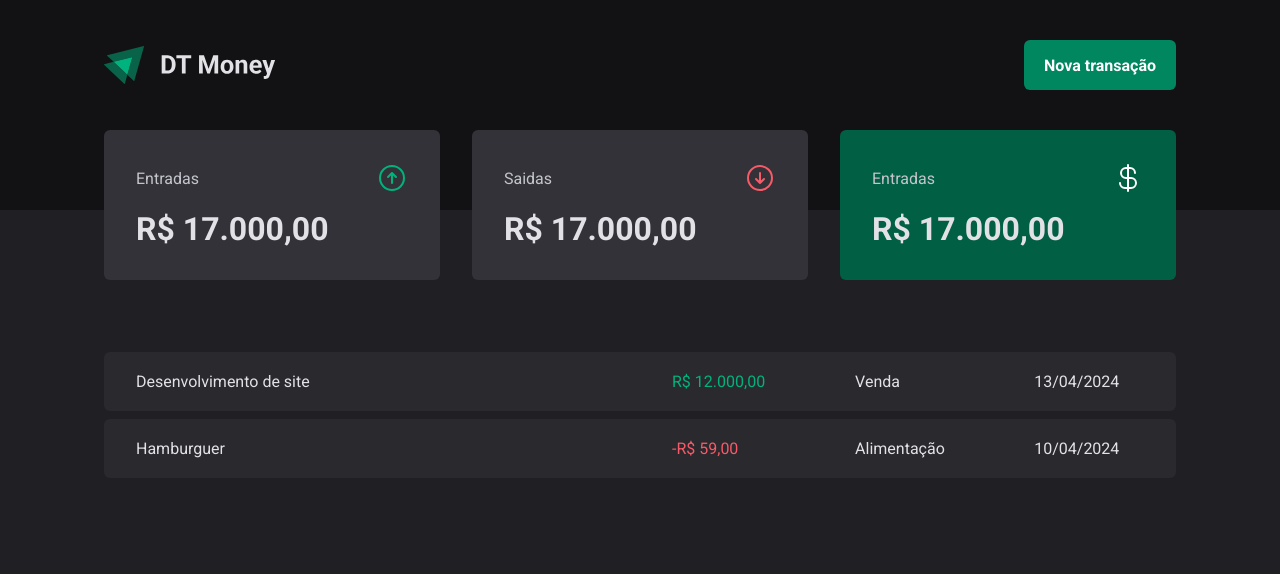
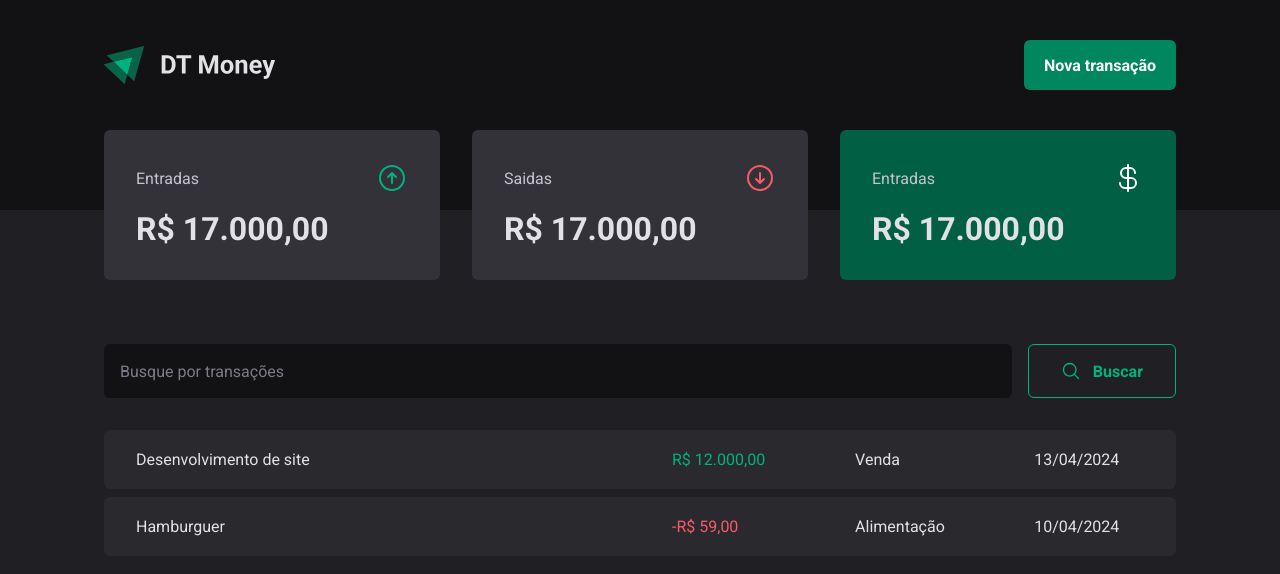
Before and after one commit to PetersonMunuera/dt-money, a React (Vite) app: page / in a window 1280 px wide. Shown: the top 574 px of the page. Built offline with nearby package versions, Linux system fonts and the light colour scheme.

Commit message:
feat: search form

```diff
--- /dev/null
+++ b/src/pages/Transactions/components/SearchForm/index.tsx
@@ -0,0 +1,14 @@
+import { MagnifyingGlass } from "@phosphor-icons/react";
+import { SearchFormContainer } from "./styles";
+
+export function SearchForm() {
+  return (
+    <SearchFormContainer>
+      <input type="text" placeholder="Busque por transações" />
+      <button type="submit">
+        <MagnifyingGlass size={20} />
+        Buscar
+      </button>
+    </SearchFormContainer>
+  )
+}
--- /dev/null
+++ b/src/pages/Transactions/components/SearchForm/styles.ts
@@ -0,0 +1,41 @@
+import styled from "styled-components";
+
+export const SearchFormContainer = styled.form`
+  display: flex;
+  gap: 1rem;
+
+  input {
+    flex: 1;
+    border-radius: 6px;
+    border: 0;
+    background: ${props => props.theme["gray-900"]};
+    color: ${props => props.theme["gray-300"]};
+    padding: 1rem;
+
+    &::placeholder {
+      color: ${props => props.theme["gray-500"]};
+    }
+  }
+
+  button {
+    display: flex;
+    align-items: center;
+    gap: 0.75rem;
+
+    padding: 1rem 2rem;
+    background: transparent;
+    border: 1px solid ${props => props.theme["green-300"]};
+    color: ${props => props.theme["green-300"]};
+    font-weight: bold;
+    border-radius: 6px;
+    cursor: pointer;
+
+    &:hover {
+      background: ${props => props.theme["green-500"]};
+      border-color: ${props => props.theme["green-500"]};
+      color: ${props => props.theme.white};
+
+      transition: background 0.2s, color 0.2s, border-color 0.2s;
+    }
+  }
+`
--- a/src/pages/Transactions/index.tsx
+++ b/src/pages/Transactions/index.tsx
@@ -1,5 +1,6 @@
 import { Header } from "../../components/Header";
 import { Summary } from "../../components/Summary";
+import { SearchForm } from "./components/SearchForm";
 import { PriceHighlight, TransactionsContainer, TransactionsTable } from "./styles.";
 
 export function Transactions() {
@@ -9,6 +10,7 @@
       <Summary />
 
       <TransactionsContainer>
+        <SearchForm />
         <TransactionsTable>
           <tbody>
             <tr>
--- a/src/pages/Transactions/styles..ts
+++ b/src/pages/Transactions/styles..ts
@@ -11,6 +11,7 @@
   width: 100%;
   border-collapse: separate;
   border-spacing: 0 0.5rem;
+  margin-top: 1.5rem;
 
   td {
     padding: 1.25rem 2rem;
--- a/src/styles/global.ts
+++ b/src/styles/global.ts
@@ -9,7 +9,7 @@
 
   :focus {
     outline: 0;
-    box-shadow: ${props => props.theme["gray-500"]};
+    box-shadow: 0 0 0 2px ${props => props.theme["green-500"]};
   }
 
   body {
```
